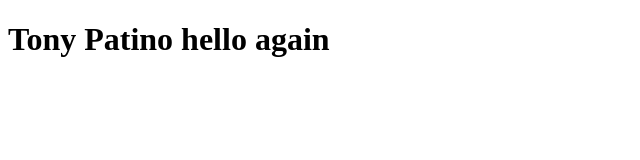
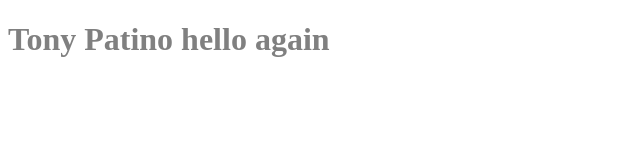
Before and after one commit to tony-PatMen/TonyPatino, a plain HTML site: page index.html in a window 1280 px wide. Shown: the whole page, without its empty margins (0-640 px from the left). Drawn offline with Linux system fonts and the light colour scheme.

Commit message:
updated h1

```diff
--- a/index.html
+++ b/index.html
@@ -4,6 +4,7 @@
     <meta charset="UTF-8">
     <meta http-equiv="X-UA-Compatible" content="IE=edge">
     <meta name="viewport" content="width=device-width, initial-scale=1.0">
+    <link rel="stylesheet" href="style.css">
     <title>Tony Patino</title>
 </head>
 <body>
--- a/style.css
+++ b/style.css
@@ -0,0 +1,3 @@
+h1 {
+    color: gray;
+}
```
